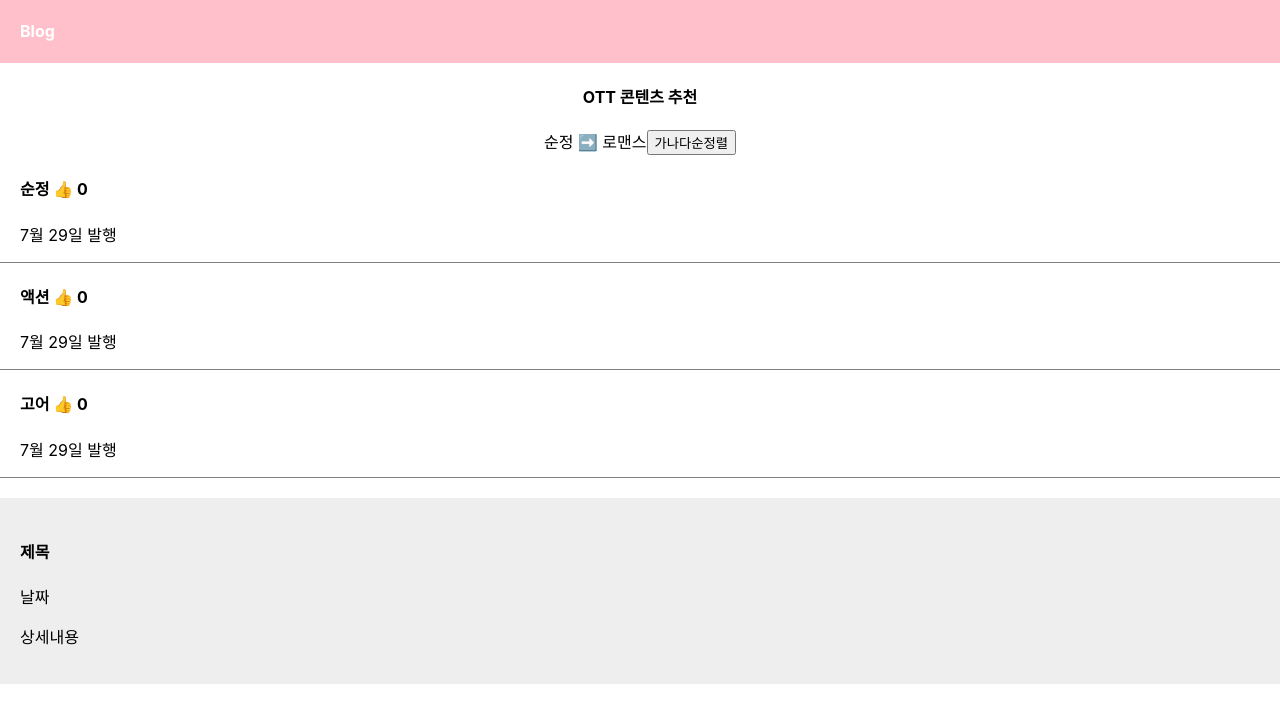
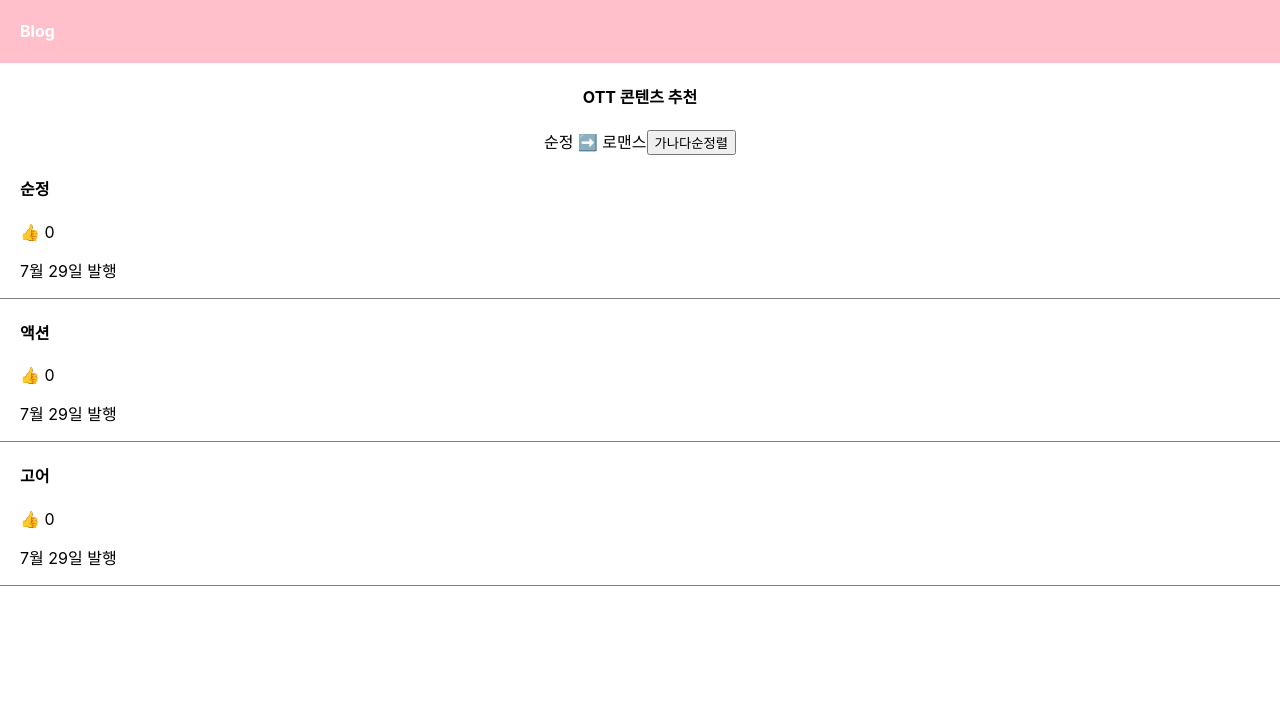
Before and after one commit to woori-zip/Learn, a React (Create React App) app in the folder React/blog/: page / in a window 1280 px wide. Shown: the top 722 px of the page. Built offline with nearby package versions, Linux system fonts and the light colour scheme.

Commit message:
반복문 map

```diff
--- a/React/blog/src/App.js
+++ b/React/blog/src/App.js
@@ -8,6 +8,8 @@ function App() {
   let post = 'OTT 콘텐츠 추천';
   let [글제목, 글제목변경] = useState(['순정','액션','고어']);
   let [따봉, 따봉변경] = useState([0,0,0]);
+  // UI의 현재 상태를state로 저장
+  let [modal, setModal] = useState(false);
 
   function 따봉누름(i){
     let copy = [...따봉];
@@ -37,20 +39,25 @@ function App() {
         가나다순정렬
       </button>
 
-      <div className='list'>
-        <h4>{ 글제목[0] } <span onClick={ () => { 따봉누름(0) } }>👍</span> {따봉[0]} </h4>
-        <p>7월 29일 발행</p>
-      </div>
-      <div className='list'>
-        <h4>{ 글제목[1] } <span onClick={ () => { 따봉누름(1) } }>👍</span> {따봉[1]} </h4>
-        <p>7월 29일 발행</p>
-      </div>
-      <div className='list'>
-        <h4>{ 글제목[2] } <span onClick={ () => { 따봉누름(2) } }>👍</span> {따봉[2]} </h4>
-        <p>7월 29일 발행</p>
-      </div>
+      {/* array 자료 개수만큼 함수 안의 코드 실행 */}
+      {
+        글제목.map(function(a, i){
+          return (
+            <div className='list' key={i}>
+              <h4 onClick={()=>{ modal == false ? setModal(true) : setModal(false) }}>
+                { a }
+              </h4>
+              <span onClick={ () => { 따봉누름(i) } }>👍</span> { 따봉[i] }
+              <p>7월 29일 발행</p>
+            </div>
+          )
+        })
+      }
 
-      <Modal/>
+      {
+        // 조건식 ?  참일 때 : 거짓일 때
+        modal == true ? <Modal/> : null
+      }
 
     </div>
   );
```
